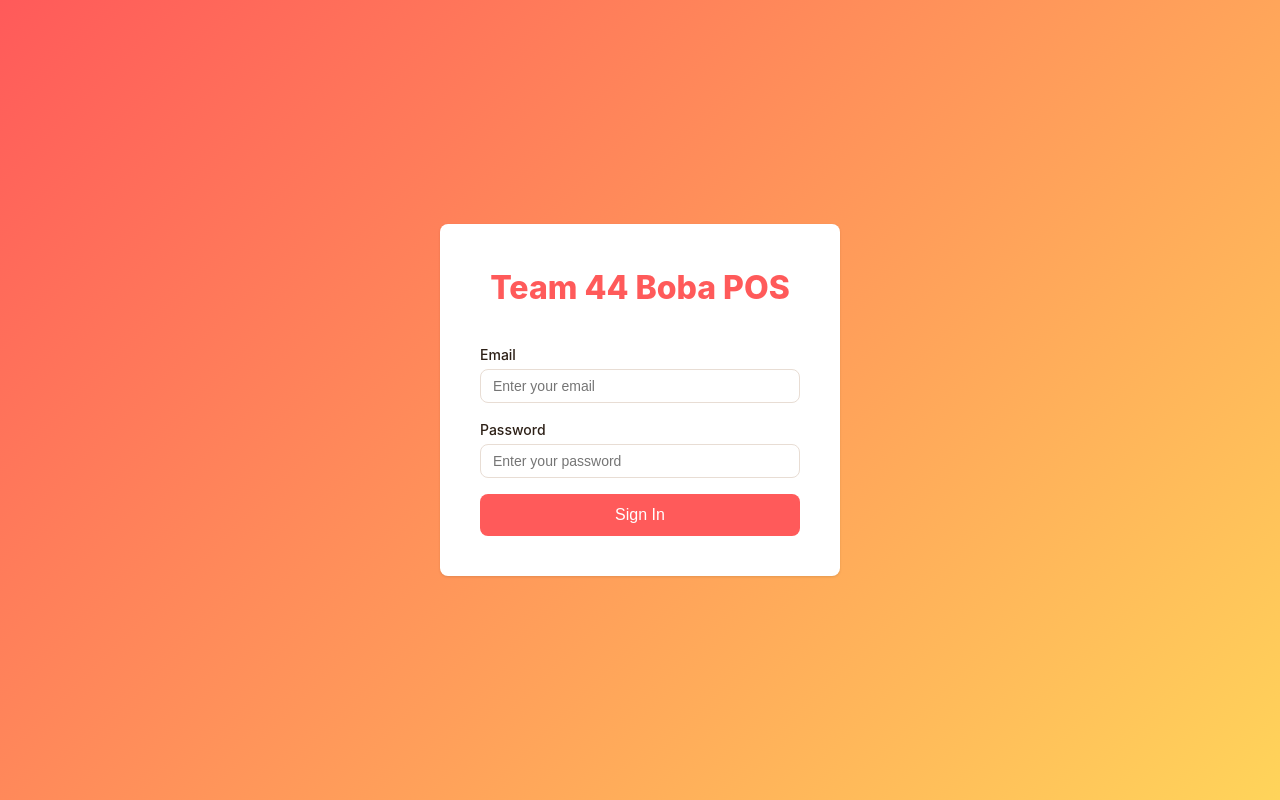
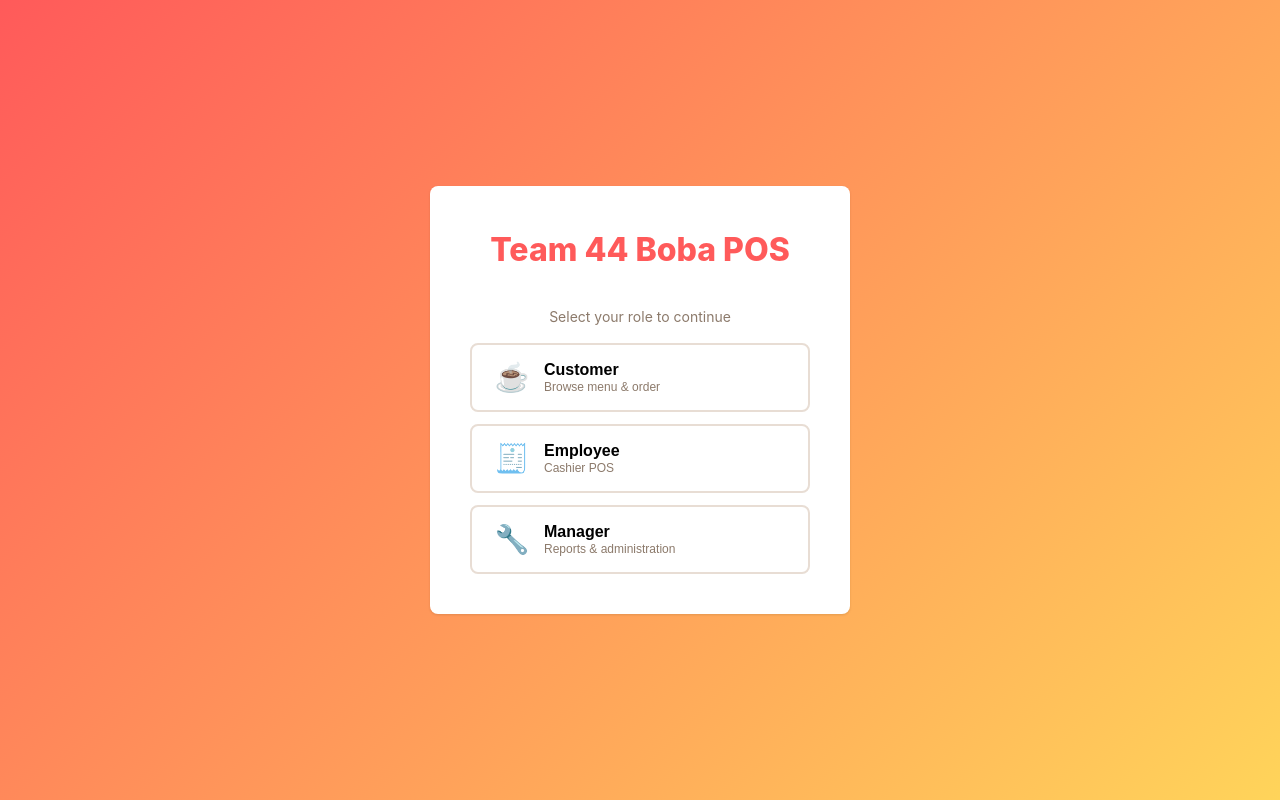
Before and after one commit to CSCE-331-Spring-2026-900-908/team44-project3, a SvelteKit app in the folder src/main/webui/: page / in a window 1280 px wide. Built offline with nearby package versions, Linux system fonts and the light colour scheme.

Commit message:
page.svelte

```diff
--- a/src/main/webui/src/routes/+page.svelte
+++ b/src/main/webui/src/routes/+page.svelte
@@ -2,12 +2,20 @@
     import { goto } from '$app/navigation';
     import { resolve } from '$app/paths';
     import { authenticate } from '$lib/api';
-    import { setEmployee, isManager } from '$lib/stores/auth.svelte';
+    import { setEmployee, isManager, setCustomerMode } from '$lib/stores/auth.svelte';
+
+    type Step = 'select' | 'employee' | 'manager';
+    let step = $state<Step>('select');
 
     let email = $state('');
     let password = $state('');
     let error = $state('');
     let loading = $state(false);
+
+    async function enterCustomer() {
+        setCustomerMode(true);
+        await goto(resolve('/customer'));
+    }
 
     async function handleLogin() {
         error = '';
@@ -23,12 +31,28 @@
                 return;
             }
             setEmployee(emp);
-            await goto(resolve(isManager() ? '/manager' : '/cashier'));
+            if (step === 'manager') {
+                if (!isManager()) {
+                    error = 'This account does not have manager access.';
+                    setEmployee(null);
+                    return;
+                }
+                await goto(resolve('/manager'));
+            } else {
+                await goto(resolve('/cashier'));
+            }
         } catch {
             error = 'Login failed. Please try again.';
         } finally {
             loading = false;
         }
+    }
+
+    function back() {
+        step = 'select';
+        email = '';
+        password = '';
+        error = '';
     }
 </script>
 
@@ -38,7 +62,31 @@
             <h1>Team 44 Boba POS</h1>
         </div>
 
+        {#if step === 'select'}
+            <div class="role-select">
+                <p class="role-label">Select your role to continue</p>
+                <button class="role-btn customer" onclick={enterCustomer}>
+                    <span class="role-icon">☕</span>
+                    <span class="role-name">Customer</span>
+                    <span class="role-desc">Browse menu & order</span>
+                </button>
+                <button class="role-btn employee" onclick={() => { step = 'employee'; }}>
+                    <span class="role-icon">🧾</span>
+                    <span class="role-name">Employee</span>
+                    <span class="role-desc">Cashier POS</span>
+                </button>
+                <button class="role-btn manager" onclick={() => { step = 'manager'; }}>
+                    <span class="role-icon">🔧</span>
+                    <span class="role-name">Manager</span>
+                    <span class="role-desc">Reports & administration</span>
+                </button>
+            </div>
+        {:else}
             <form onsubmit={handleLogin}>
+                <p class="role-context">
+                    Signing in as <strong>{step === 'manager' ? 'Manager' : 'Employee'}</strong>
+                </p>
+
                 <div class="form-group">
                     <label for="email">Email</label>
                     <input
@@ -68,7 +116,12 @@
                 <button type="submit" class="btn-primary btn-full btn-lg" disabled={loading}>
                     {loading ? 'Signing in...' : 'Sign In'}
                 </button>
+
+                <button type="button" class="btn-ghost btn-full" onclick={back}>
+                    Back
+                </button>
             </form>
+        {/if}
     </div>
 </div>
 
@@ -83,7 +136,7 @@
 
     .login-card {
         width: 100%;
-        max-width: 400px;
+        max-width: 420px;
         padding: 2.5rem;
     }
 
@@ -98,9 +151,62 @@
         color: var(--color-primary);
     }
 
-    .login-header p {
+    .role-select {
+        display: flex;
+        flex-direction: column;
+        gap: 0.75rem;
+    }
+
+    .role-label {
+        text-align: center;
         color: var(--color-text-muted);
         font-size: 0.875rem;
+        margin-bottom: 0.25rem;
+    }
+
+    .role-btn {
+        display: grid;
+        grid-template-columns: 2.5rem 1fr;
+        grid-template-rows: auto auto;
+        align-items: center;
+        gap: 0 0.75rem;
+        padding: 1rem 1.25rem;
+        border-radius: var(--radius);
+        border: 2px solid var(--color-border);
+        background: var(--color-surface);
+        text-align: left;
+        cursor: pointer;
+        transition: border-color 0.15s, box-shadow 0.15s;
+    }
+
+    .role-btn:hover {
+        box-shadow: var(--shadow);
+    }
+
+    .role-btn.customer:hover { border-color: #4caf50; }
+    .role-btn.employee:hover { border-color: #2196f3; }
+    .role-btn.manager:hover { border-color: var(--color-primary); }
+
+    .role-icon {
+        grid-row: span 2;
+        font-size: 1.75rem;
+        text-align: center;
+    }
+
+    .role-name {
+        font-weight: 700;
+        font-size: 1rem;
+    }
+
+    .role-desc {
+        font-size: 0.75rem;
+        color: var(--color-text-muted);
+    }
+
+    .role-context {
+        font-size: 0.875rem;
+        color: var(--color-text-muted);
+        margin-bottom: 0.5rem;
     }
 
     form {
```
Lines whose indentation alone changed are shown as unchanged.
